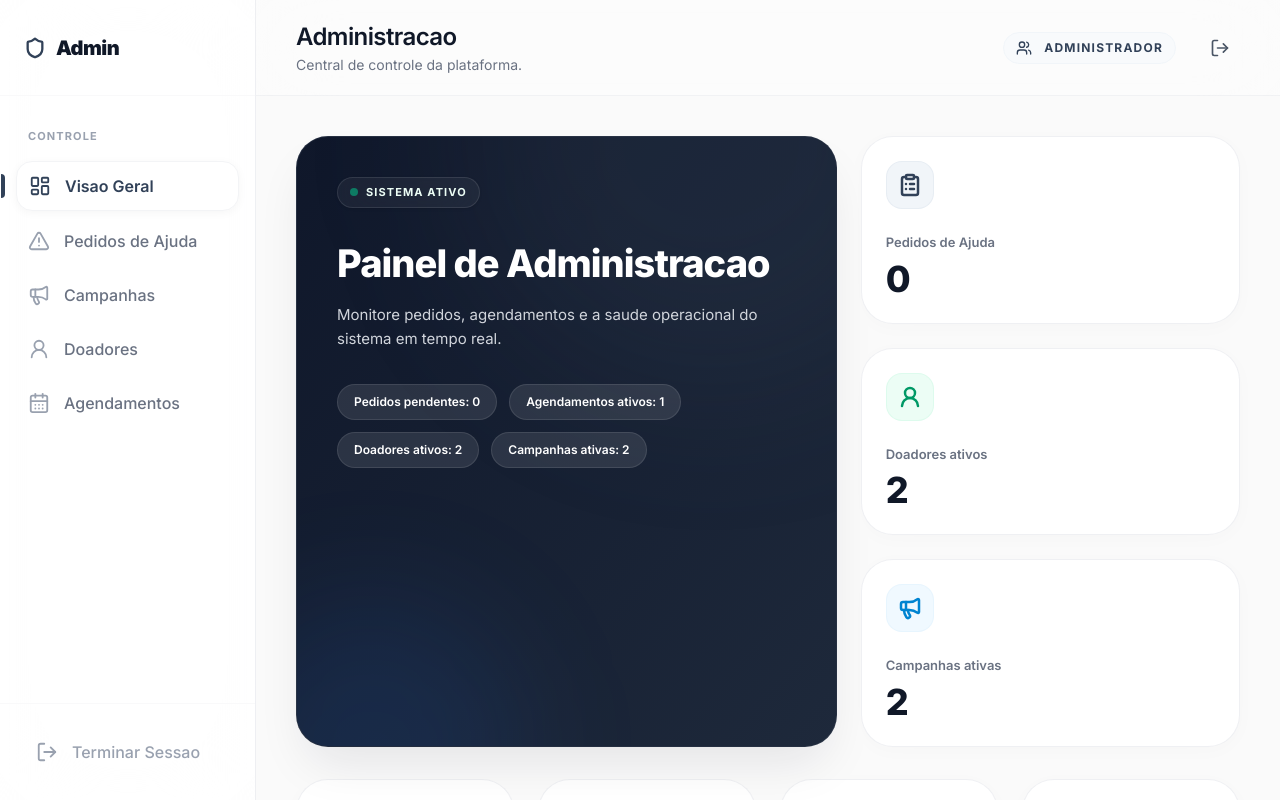
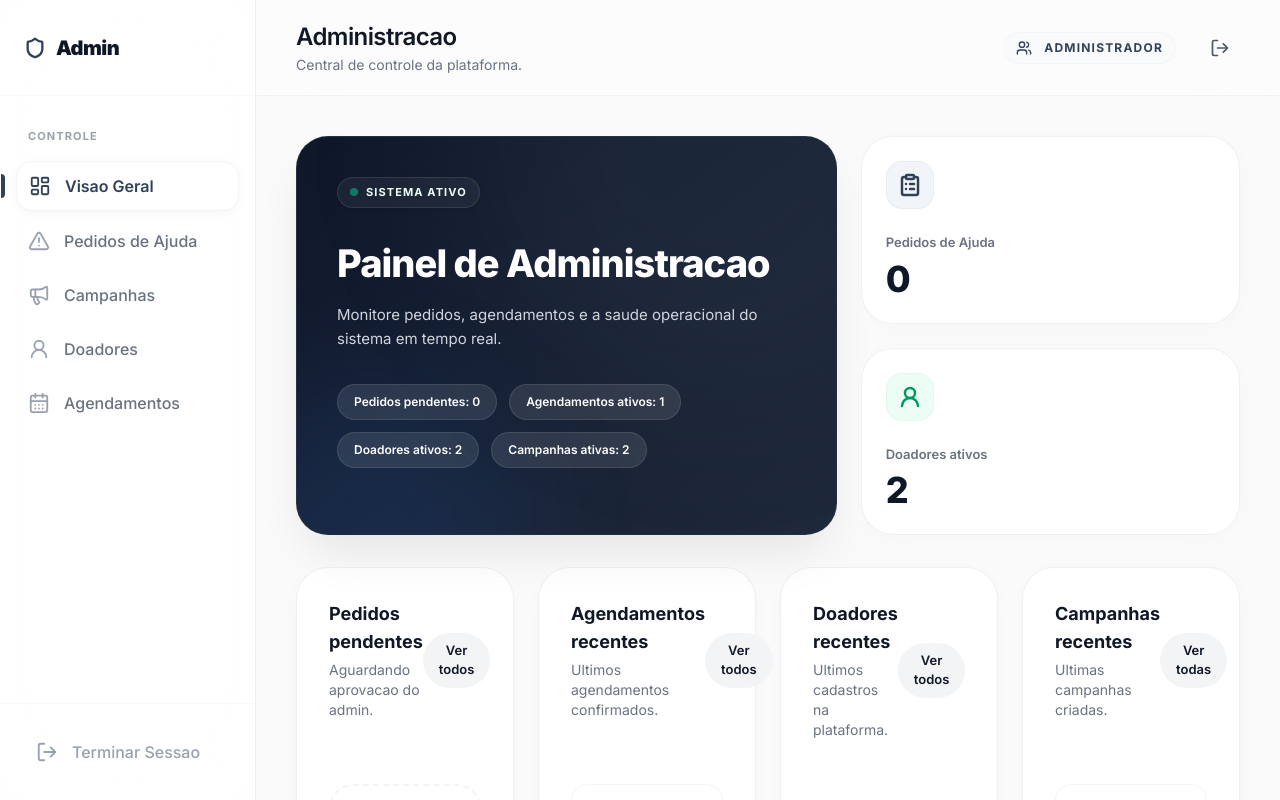
Before and after one commit to GracianoNetoo/helpblood-project, a Vue app: page /admin in a window 1280 px wide. Built offline with nearby package versions, Linux system fonts and the light colour scheme.

Commit message:
feat: remover seção de campanhas ativas e ajustar layout do painel administrativo

```diff
--- a/src/admin/AdminDashboard.vue
+++ b/src/admin/AdminDashboard.vue
@@ -283,16 +283,6 @@ const addCampaign = () => {
                   <div class="text-4xl font-extrabold text-gray-900 flex items-baseline gap-2 tracking-tight">{{ activeDonors }}</div>
                 </div>
               </div>
-
-              <div class="bg-white rounded-4xl p-6 border border-gray-200/60 shadow-[0_4px_20px_rgba(0,0,0,0.02)] relative overflow-hidden">
-                <div class="w-12 h-12 bg-sky-50 text-sky-600 rounded-2xl flex items-center justify-center mb-6 border border-sky-100/50">
-                  <Megaphone class="w-6 h-6" stroke-width="2.5" />
-                </div>
-                <div>
-                  <div class="text-[13px] font-semibold text-gray-500 mb-1.5">Campanhas ativas</div>
-                  <div class="text-4xl font-extrabold text-gray-900 flex items-baseline gap-2 tracking-tight">{{ activeCampaigns }}</div>
-                </div>
-              </div>
             </div>
           </div>
 
@@ -552,7 +542,6 @@ const addCampaign = () => {
                     class="mt-2 w-full bg-gray-50 border border-gray-200 text-gray-900 text-[14px] rounded-2xl px-4 py-3.5 focus:outline-none focus:ring-2 focus:ring-sky-500/20 focus:border-sky-500 transition-all font-medium">
                     <option>Aberto</option>
                     <option>Critico</option>
-                    <option>Disponivel</option>
                   </select>
                 </div>
                 <button
@@ -626,7 +615,7 @@ const addCampaign = () => {
                       <span v-else>Ultima doacao: Nao informado</span>
                     </div>
                   </div>
-                  <div class="flex flex-col gap-2 min-w-[220px]">
+                  <div class="flex flex-col gap-2 min-w-55">
                     <div class="bg-gray-50 border border-gray-200 rounded-2xl p-3">
                       <label class="text-[11px] font-bold text-gray-500">Litros na ultima campanha</label>
                       <input
```
